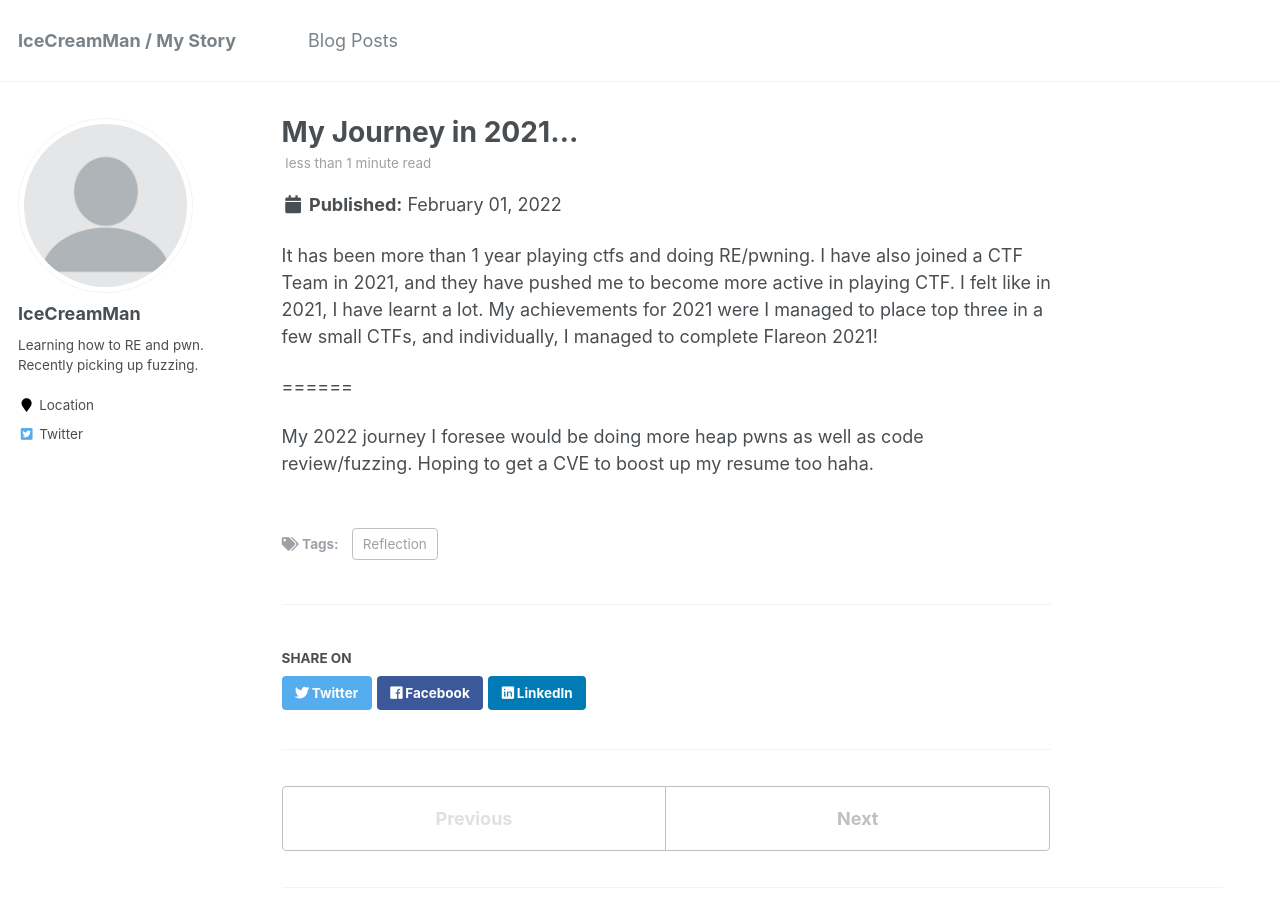
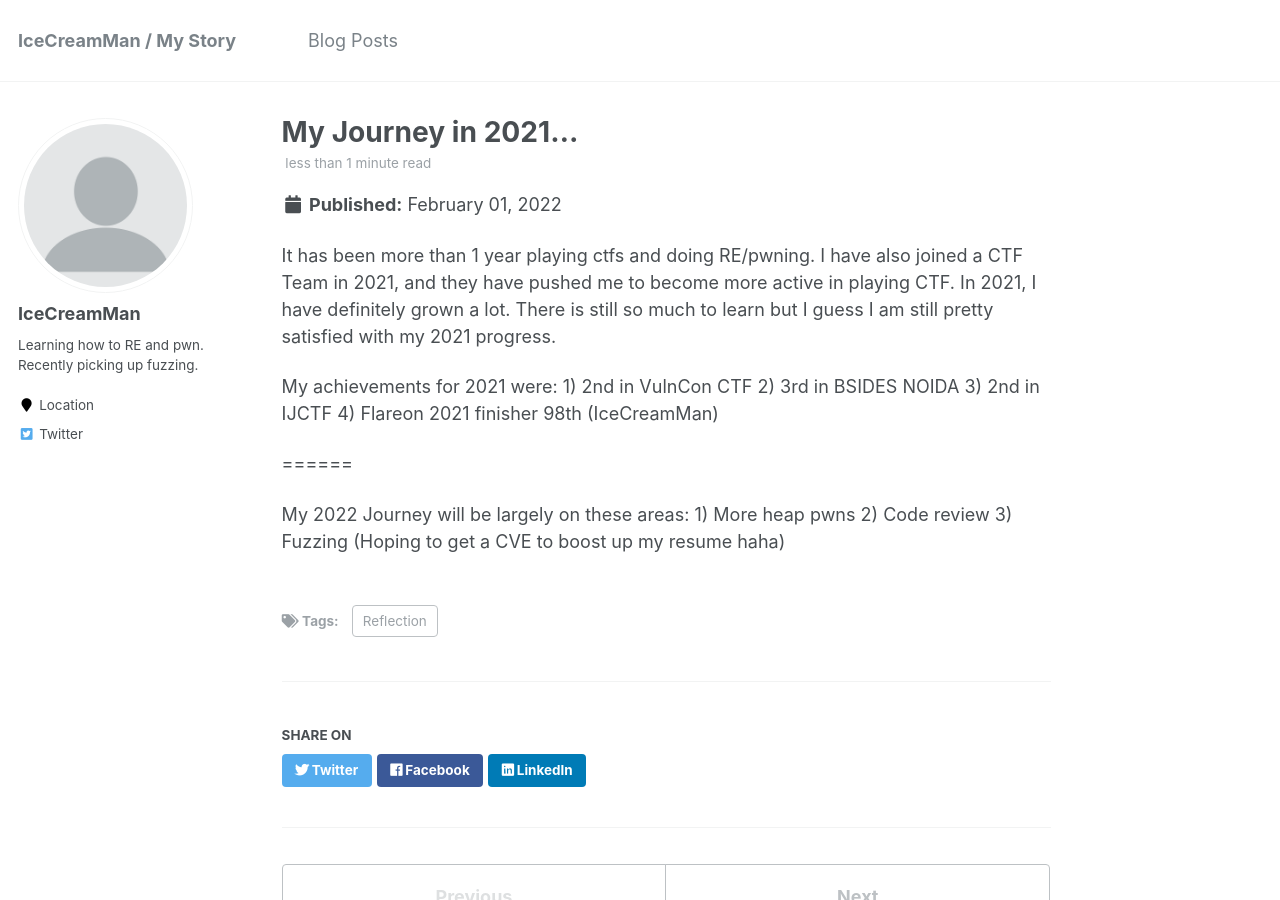
Before and after one commit to cddc12346/Old-github-io, a Jekyll site: the page built from _posts/2022-02-01-blog-post-1.md, in a window 1280 px wide and 900 px high. Built offline with Jekyll 4.4.1, drawn with Linux system fonts in a browser that asks for light colours.

Commit message:
Editing ...

```diff
--- a/_posts/2022-02-01-blog-post-1.md
+++ b/_posts/2022-02-01-blog-post-1.md
@@ -6,8 +6,17 @@ tags:
   - Reflection
 ---
 
-It has been more than 1 year playing ctfs and doing RE/pwning. I have also joined a CTF Team in 2021, and they have pushed me to become more active in playing CTF. I felt like in 2021, I have learnt a lot. My achievements for 2021 were I managed to place top three in a few small CTFs, and individually, I managed to complete Flareon 2021!
+It has been more than 1 year playing ctfs and doing RE/pwning. I have also joined a CTF Team in 2021, and they have pushed me to become more active in playing CTF. In 2021, I have definitely grown a lot. There is still so much to learn but I guess I am still pretty satisfied with my 2021 progress.
+
+My achievements for 2021 were:
+1) 2nd in VulnCon CTF
+2) 3rd in BSIDES NOIDA
+3) 2nd in IJCTF
+4) Flareon 2021 finisher 98th (IceCreamMan)
 
 ======
 
-My 2022 journey I foresee would be doing more heap pwns as well as code review/fuzzing. Hoping to get a CVE to boost up my resume too haha.
+My 2022 Journey will be largely on these areas:
+1) More heap pwns
+2) Code review
+3) Fuzzing (Hoping to get a CVE to boost up my resume haha)
```
